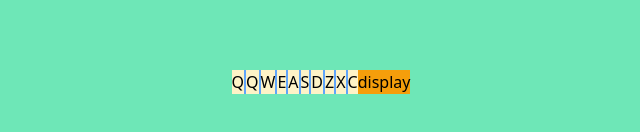
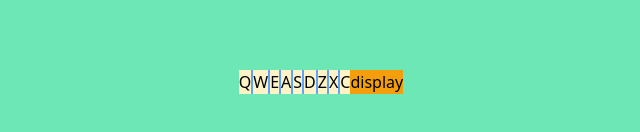
Before and after one commit to Trefu/drum-machine, a React (Create React App) app: page / in a window 1280 px wide. Shown: the part 318-450 px from the top of the page, without its empty margins (319-959 px from the left). Built offline with nearby package versions, Linux system fonts and the light colour scheme.

Commit message:
listeners and paddrums

```diff
--- a/src/App.jsx
+++ b/src/App.jsx
@@ -1,4 +1,4 @@
-import { useState } from "react";
+import { useEffect, useState } from "react";
 import { Display } from "./components/Display";
 import { Drumpads } from "./containers/DrumPads";
 
@@ -12,15 +12,21 @@ function App() {
     yellow: 'yellow-100'
 
   }
-
+  const handleKeyDown = (e) => {
+    console.log(e.keyCode)
+  }
+  useEffect(() => {
+    document.addEventListener('keydown', handleKeyDown);
+    return () => {
+      console.log('limpiando');
+      document.removeEventListener('keydown', handleKeyDown)
+    }
+  })
 
   return (
     <div id='drum-machine' className={`bg-${colors.green} min-h-screen flex justify-center items-center `} >
       <Drumpads colors={colors} />
-
-
       <Display colors={colors} />
-
     </div >
 
   )
--- a/src/components/DrumPad.jsx
+++ b/src/components/DrumPad.jsx
@@ -1,6 +1,18 @@
 
 export const DrumPad = ({ sound, colors }) => {
-    console.log(sound)
-    return <button id={sound.key} className={`drum-pad bg-${colors.yellow}`}> {sound.key}</button>
+    const handleClick = (e) => {
+        const audio = document.getElementById(sound.keyTrigger)
+        console.log(audio)
+        audio.play()
+    }
+    return (
+        <>
+            {/*   //DRUMPAD ELEMENT */}
+            <button onClick={handleClick} id={sound.id} className={`drum-pad bg-${colors.yellow}`}>
+                {sound.keyTrigger}
+                <audio id={`${sound.keyTrigger}`} className='clip bg-red-300 w-1' src={`${sound.url}`}></audio>
+            </button>
 
+        </>
+    )
 }
--- a/src/containers/DrumPads.jsx
+++ b/src/containers/DrumPads.jsx
@@ -1,54 +1,67 @@
-import { useState } from "react"
 import { DrumPad } from "../components/DrumPad"
 
 export const Drumpads = ({ colors }) => {
     const sounds = [
         {
-            key: 'Q',
-            sound: 'https://s3.amazonaws.com/freecodecamp/drums/Heater-1.mp3'
+            keyCode: 81,
+            keyTrigger: 'Q',
+            id: 'Heater-1',
+            url: 'https://s3.amazonaws.com/freecodecamp/drums/Heater-1.mp3'
         },
         {
-            key: 'Q',
-            sound: 'https://s3.amazonaws.com/freecodecamp/drums/Heater-1.mp3'
+            keyCode: 87,
+            keyTrigger: 'W',
+            id: 'Heater-2',
+            url: 'https://s3.amazonaws.com/freecodecamp/drums/Heater-2.mp3'
         },
         {
-            key: 'W', sound: 'https://s3.amazonaws.com/freecodecamp/drums/Heater-2.mp3'
+            keyCode: 69,
+            keyTrigger: 'E',
+            id: 'Heater-3',
+            url: 'https://s3.amazonaws.com/freecodecamp/drums/Heater-3.mp3'
         },
         {
-            key: 'E',
-            sound: 'https://s3.amazonaws.com/freecodecamp/drums/Heater-3.mp3'
+            keyCode: 65,
+            keyTrigger: 'A',
+            id: 'Heater-4',
+            url: 'https://s3.amazonaws.com/freecodecamp/drums/Heater-4_1.mp3'
         },
         {
-            key: 'A',
-            sound: 'https://s3.amazonaws.com/freecodecamp/drums/Heater-4_1.mp3'
+            keyCode: 83,
+            keyTrigger: 'S',
+            id: 'Clap',
+            url: 'https://s3.amazonaws.com/freecodecamp/drums/Heater-6.mp3'
         },
         {
-            key: 'S',
-            sound: 'https://s3.amazonaws.com/freecodecamp/drums/Heater-6.mp3'
+            keyCode: 68,
+            keyTrigger: 'D',
+            id: 'Open-HH',
+            url: 'https://s3.amazonaws.com/freecodecamp/drums/Dsc_Oh.mp3'
         },
         {
-            key: 'D',
-            sound: 'https://s3.amazonaws.com/freecodecamp/drums/Dsc_Oh.mp3'
+            keyCode: 90,
+            keyTrigger: 'Z',
+            id: "Kick-n'-Hat",
+            url: 'https://s3.amazonaws.com/freecodecamp/drums/Kick_n_Hat.mp3'
         },
         {
-            key: 'Z',
-            sound: 'https://s3.amazonaws.com/freecodecamp/drums/Kick_n_Hat.mp3'
+            keyCode: 88,
+            keyTrigger: 'X',
+            id: 'Kick',
+            url: 'https://s3.amazonaws.com/freecodecamp/drums/RP4_KICK_1.mp3'
         },
         {
-            key: 'X',
-            sound: 'https://s3.amazonaws.com/freecodecamp/drums/RP4_KICK_1.mp3'
-        },
-        {
-            key: 'C',
-            sound: 'https://s3.amazonaws.com/freecodecamp/drums/Cev_H2.mp3'
+            keyCode: 67,
+            keyTrigger: 'C',
+            id: 'Closed-HH',
+            url: 'https://s3.amazonaws.com/freecodecamp/drums/Cev_H2.mp3'
         }
-
-    ]
+    ];
 
     return (
 
         <div className={`flex bg-${colors.blueStrong} gap-0.5`}>
-            {sounds.map((s) => <DrumPad colors={colors} sound={s} />)}
+            {sounds.map((s, i) => <DrumPad key={i} colors={colors} sound={s} />)}
 
         </div>
 
```
